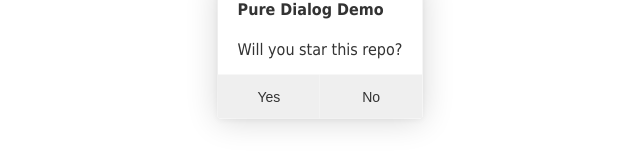
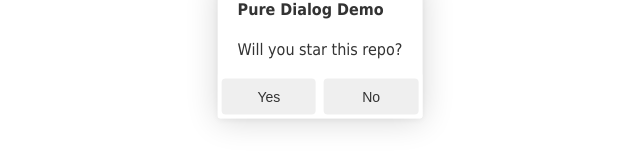
Before and after one commit to john-doherty/pure-dialog, a website: page index.html in a window 1280 px wide. Both pictures are taken after a click on the button "show". Shown: the part 351-518 px from the top of the page, 320-960 px from the left. Drawn offline with Linux system fonts and the light colour scheme.

Commit message:
tweaked dialog button styles

```diff
--- a/src/pure-dialog.css
+++ b/src/pure-dialog.css
@@ -66,15 +66,15 @@ pure-dialog .pure-dialog-buttons {
 pure-dialog .pure-dialog-button {
     border: 0;
     color: #333;
-    border-radius: 0;
     outline: 0;
     font-size: 14px;
-    margin: 0;
-    padding: 14px;
+    padding: 10px;
     display: inline-block;
     width: 100%;
     cursor: pointer;
+    margin: 4px;
     -webkit-appearance: none;
+    border-radius: 4px;
 }
 
 pure-dialog.pure-dialog-show {
```
